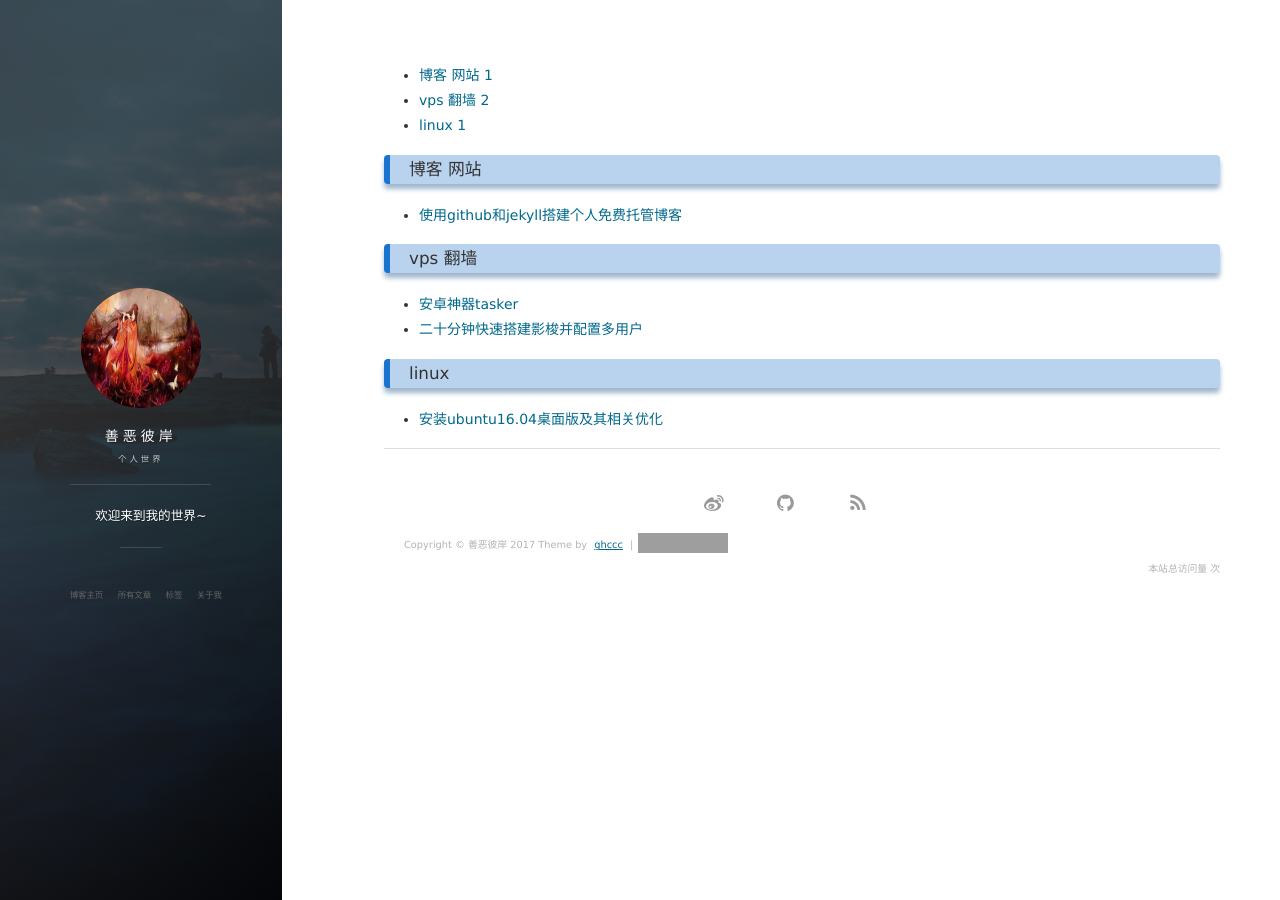
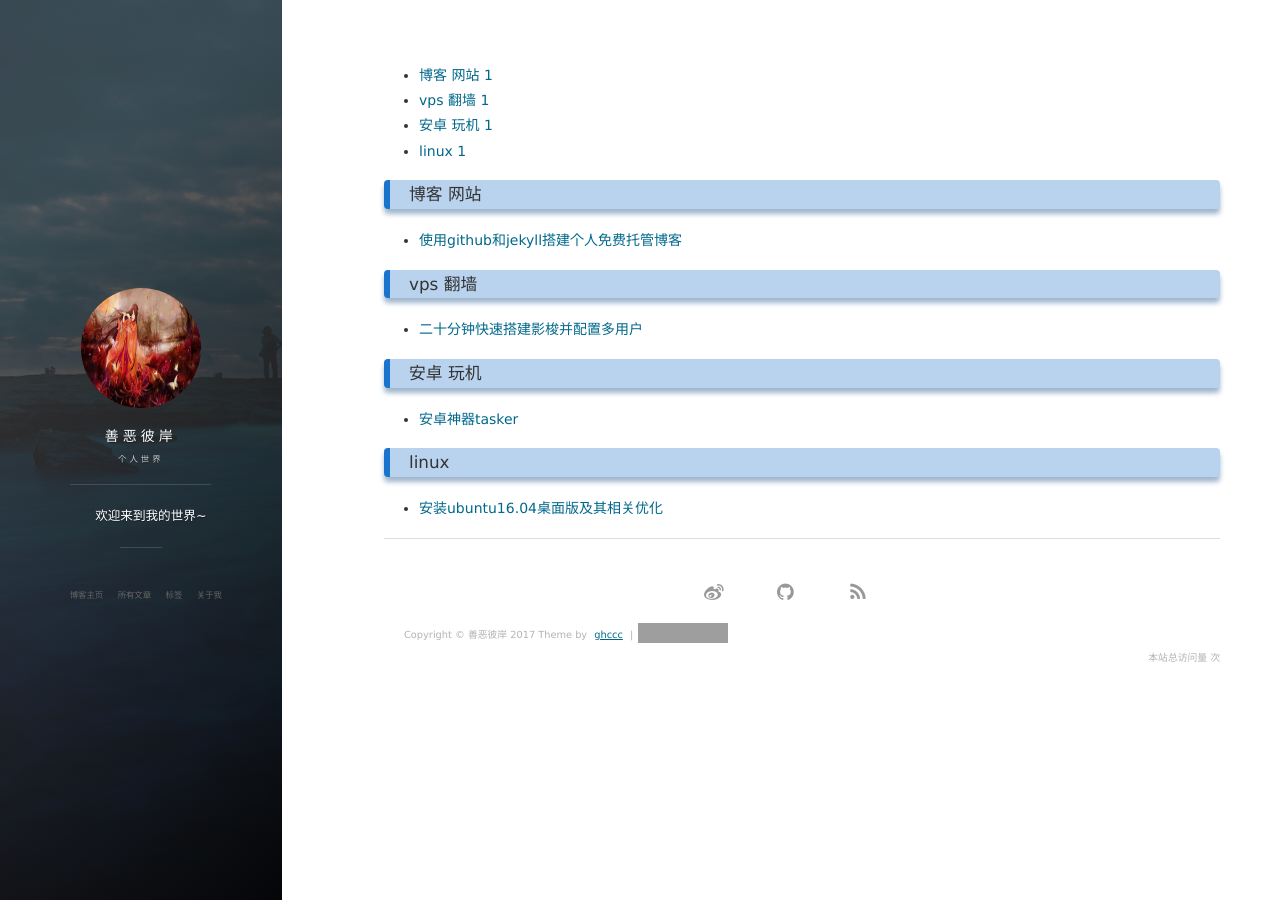
Before and after one commit to ghccc/ghccc.github.io, a Jekyll site: the page built from tags.html, in a window 1280 px wide. Built offline with Jekyll 4.4.1, drawn with Linux system fonts in a browser that asks for light colours; nearby versions of some CDN libraries; comment, search, counter and statistics services are not loaded; grey boxes are pictures that could not be loaded.

Commit message:
add tasker

```diff
--- a/_posts/2017-05-13-tasker.md
+++ b/_posts/2017-05-13-tasker.md
@@ -2,7 +2,7 @@
 layout: post
 title:  安卓神器tasker
 date:   2017-04-29 20:00:00 +0800
-tag: vps 翻墙
+tag: 安卓 玩机
 ---
 
 ### 是什么
```
